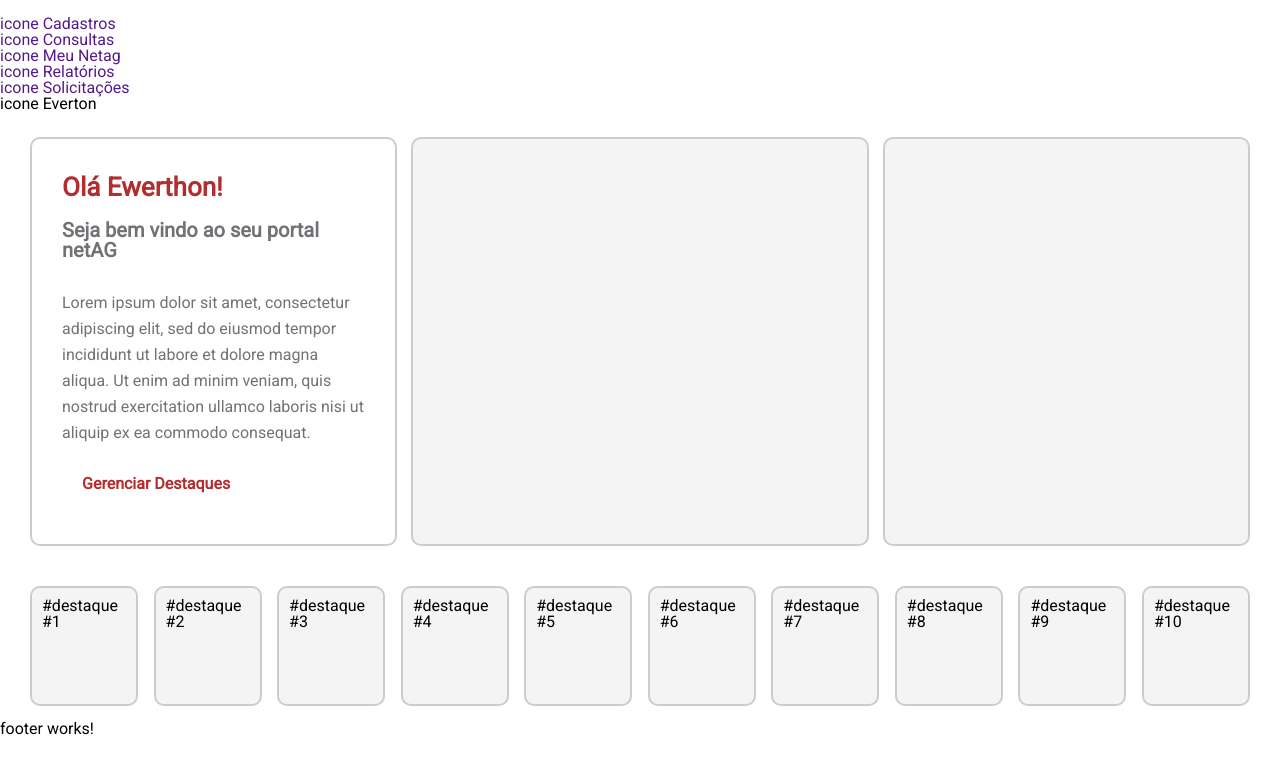
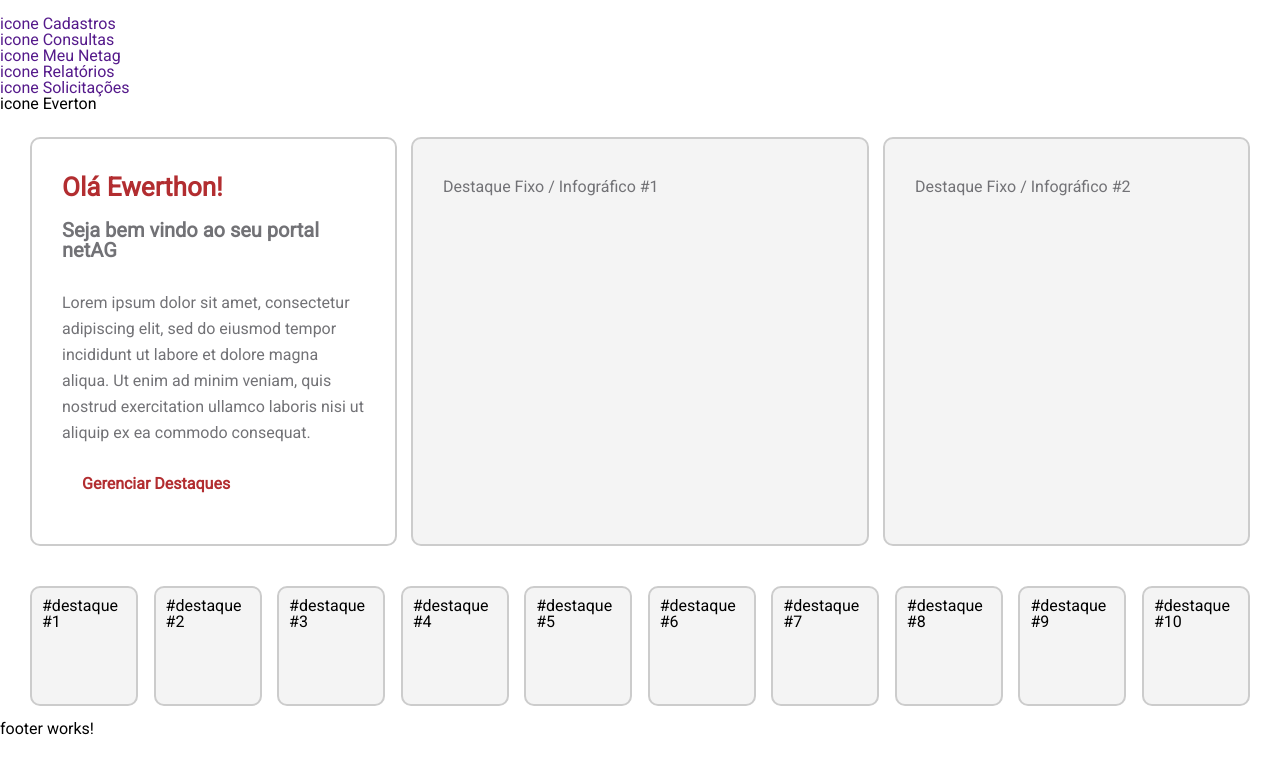
Before and after one commit to diego-mi/netag, an Angular app: page / in a window 1280 px wide. Shown: the top 774 px of the page. Built offline with nearby package versions, Linux system fonts and the light colour scheme.

Commit message:
Prefinalizado tela inicial

```diff
--- a/src/app/components/pages/home/home.component.html
+++ b/src/app/components/pages/home/home.component.html
@@ -18,13 +18,17 @@
 
     <!--Destaque Item - Large-->
     <div class="destaques__item destaques__item--fixed destaques__item--large">
-
+      <p class="destaques__item__text">
+        Destaque Fixo / Infográfico #1
+      </p>
     </div>
     <!--Destaque Item - Large-->
 
     <!--Destaque Item - Default-->
     <div class="destaques__item destaques__item--fixed">
-
+      <p class="destaques__item__text">
+        Destaque Fixo / Infográfico #2
+      </p>
     </div>
     <!--Destaque Item - Default-->
   </div>
```
